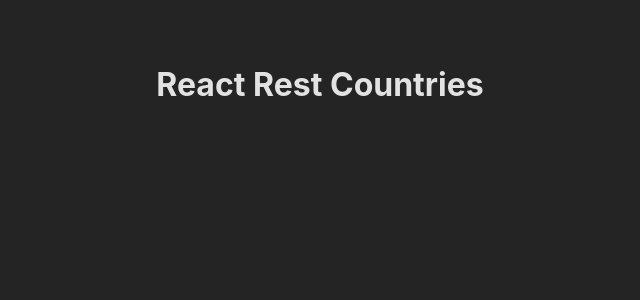
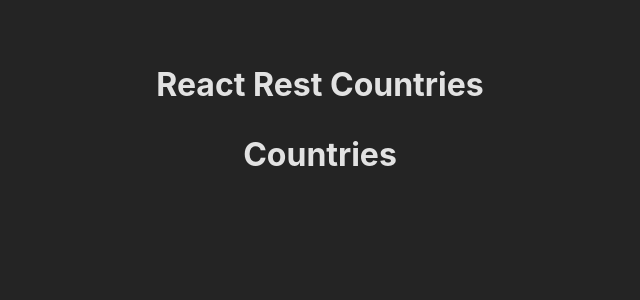
Before and after one commit to mohdbinharun56/React-Rest-Countries, a React (Vite) app: page / in a window 1280 px wide. Shown: the top 300 px of the page, without its empty margins (320-960 px from the left). Built offline with nearby package versions, Linux system fonts and the light colour scheme; no server answers.

Commit message:
fetch the coutries data using useEffect hook into the component

```diff
--- a/src/App.jsx
+++ b/src/App.jsx
@@ -1,10 +1,12 @@
 import './App.css'
+import Countries from './components/Countries/Countries'
 
 function App() {
 
   return (
     <>
       <h1>React Rest Countries</h1>
+      <Countries></Countries>
     </>
   )
 }
--- /dev/null
+++ b/src/components/Countries/Countries.jsx
@@ -0,0 +1,21 @@
+import { useEffect } from "react";
+import { useState } from "react";
+
+const Countries = () => {
+    const [countries, setCountries] = useState([]);
+    useEffect(()=>{
+        fetch('https://restcountries.com/v3.1/all')
+        .then(res=>res.json())
+        .then((data)=>{
+            setCountries(data);
+            console.log(countries);
+        });
+    },[]);
+    return (
+        <div>
+            <h1>Countries</h1>
+        </div>
+    );
+};
+
+export default Countries;
```
